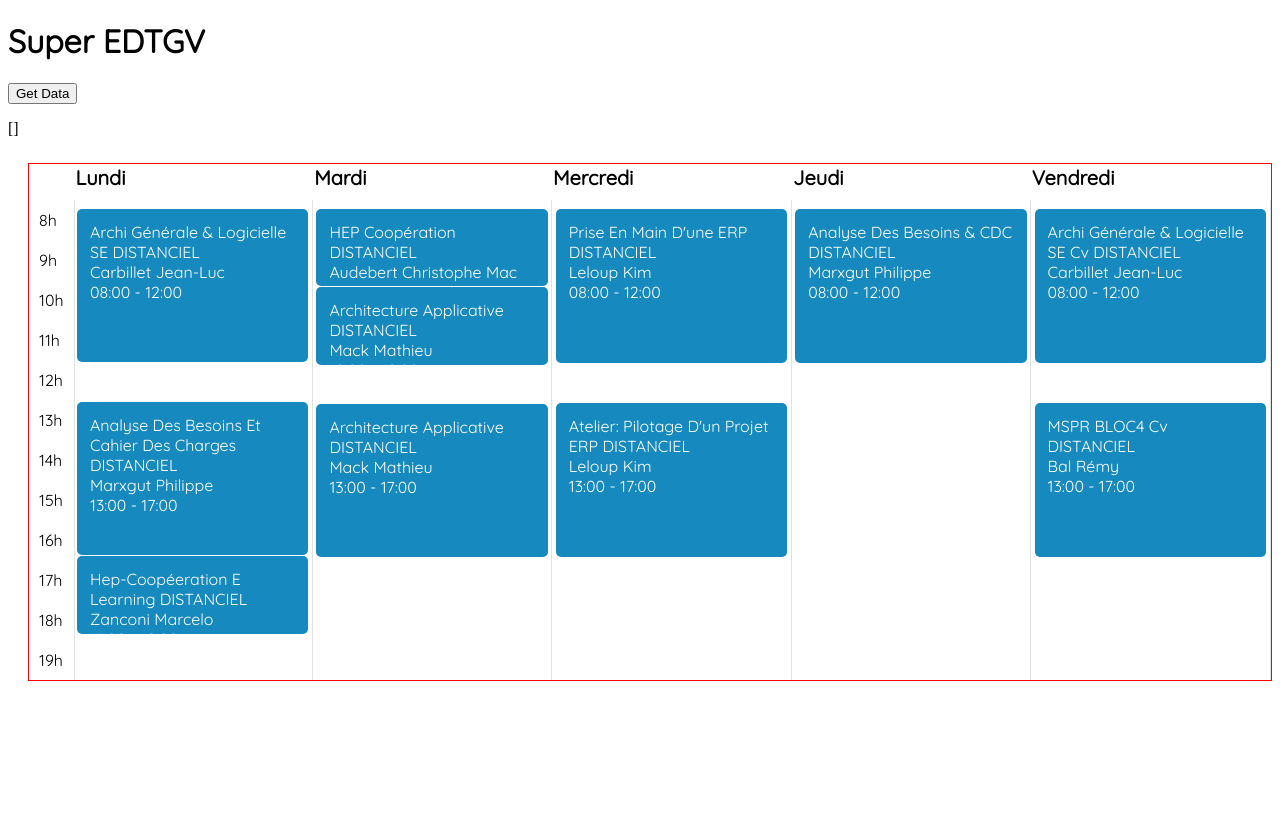
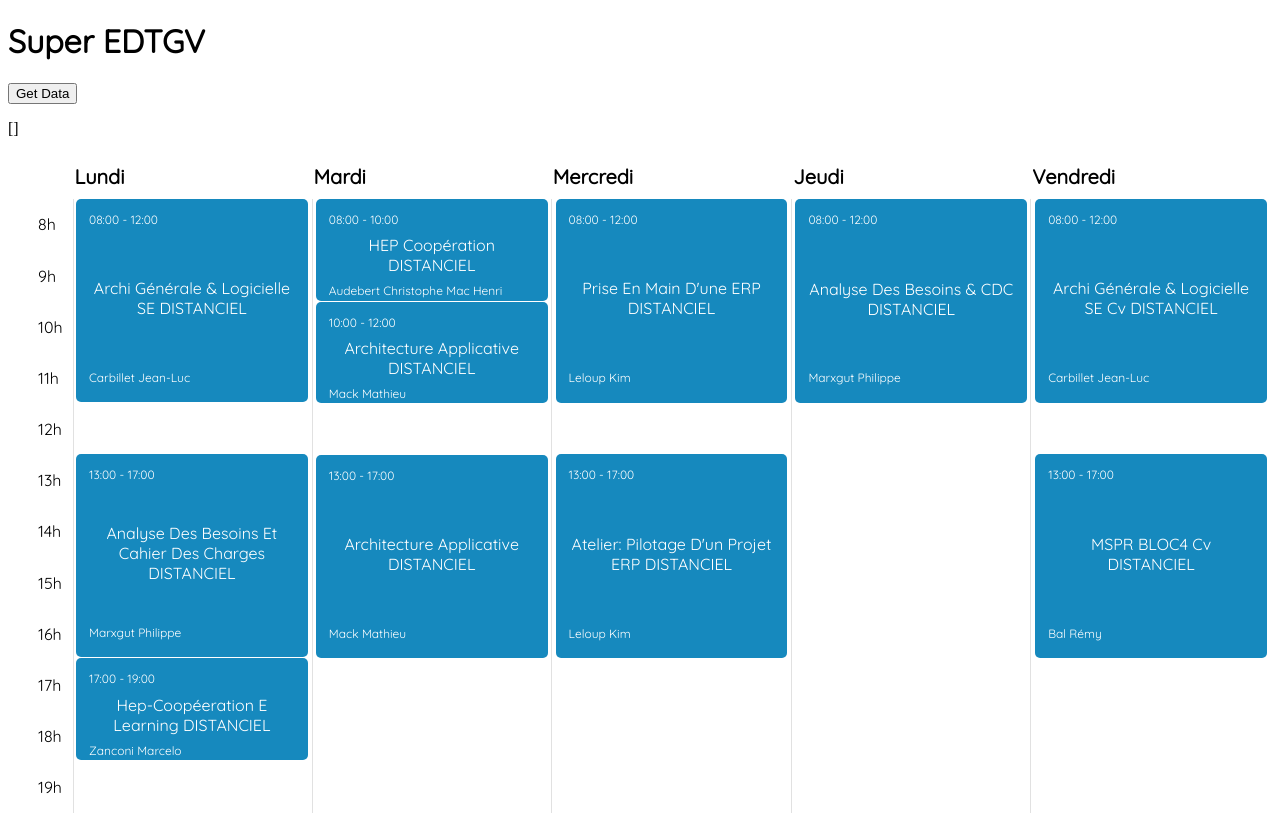
Before and after one commit to STM3900/superEdtgv, a Nuxt app: page / in a window 1280 px wide. Before the commit the page ends 800 px from the top, so only its background shows below. Built offline with nearby package versions, Linux system fonts and the light colour scheme.

Commit message:
edt pas mal du coup

```diff
--- a/pages/index.vue
+++ b/pages/index.vue
@@ -16,13 +16,15 @@
           >
             <div>
               <div>
-                <section>
+                <section class="edt-time">
+                  {{ tab.start }} - {{ tab.end }}
+                </section>
+                <section class="edt-subject">
                   {{ tab.subject }}
                 </section>
-                <section>
+                <section class="edt-prof">
                   {{ tab.professor }}
                 </section>
-                <section>{{ tab.start }} - {{ tab.end }}</section>
               </div>
             </div>
           </div>
@@ -457,7 +459,7 @@ h1 {
 }
 
 .edt-container {
-  border: solid 1px red;
+  /* border: solid 1px red; */
   max-width: 1500px;
 
   margin-top: 25px;
@@ -483,8 +485,8 @@ h1 {
 .edt-case > div {
   width: calc(20% - 2px);
 
-  margin-top: 45px;
-  height: 90%;
+  margin-top: 36px;
+  height: calc(100% - 37px);
 
   margin-right: 2px;
 
@@ -512,10 +514,29 @@ h1 {
 .edt-case div .cours > div > div {
   font-family: "Quicksand", sans-serif;
   color: white;
-  height: 100%;
+  height: 85%;
   padding: 13px;
 
   text-transform: capitalize;
+
+  display: flex;
+  flex-direction: column;
+  justify-content: space-between;
+  align-items: flex-start;
+  align-content: center;
+}
+
+.edt-time {
+  font-size: 12px;
+}
+
+.edt-subject {
+  align-self: center;
+  text-align: center;
+}
+
+.edt-prof {
+  font-size: 12px;
 }
 
 .edt-case div .filler {
@@ -527,8 +548,10 @@ h1 {
 table {
   width: 100%;
   border-spacing: 0px;
+  min-height: 650px;
 
   font-family: "Quicksand", sans-serif;
+  transition: 0.3s;
 }
 
 thead th {
@@ -538,9 +561,12 @@ thead th {
 }
 
 tbody tr td {
-  border-right: solid 1px #e1e1e1;
   width: 20%;
   padding: 10px;
+}
+
+tbody tr td:not(:last-child) {
+  border-right: solid 1px #e1e1e1;
 }
 
 tbody tr td:first-child {
```
